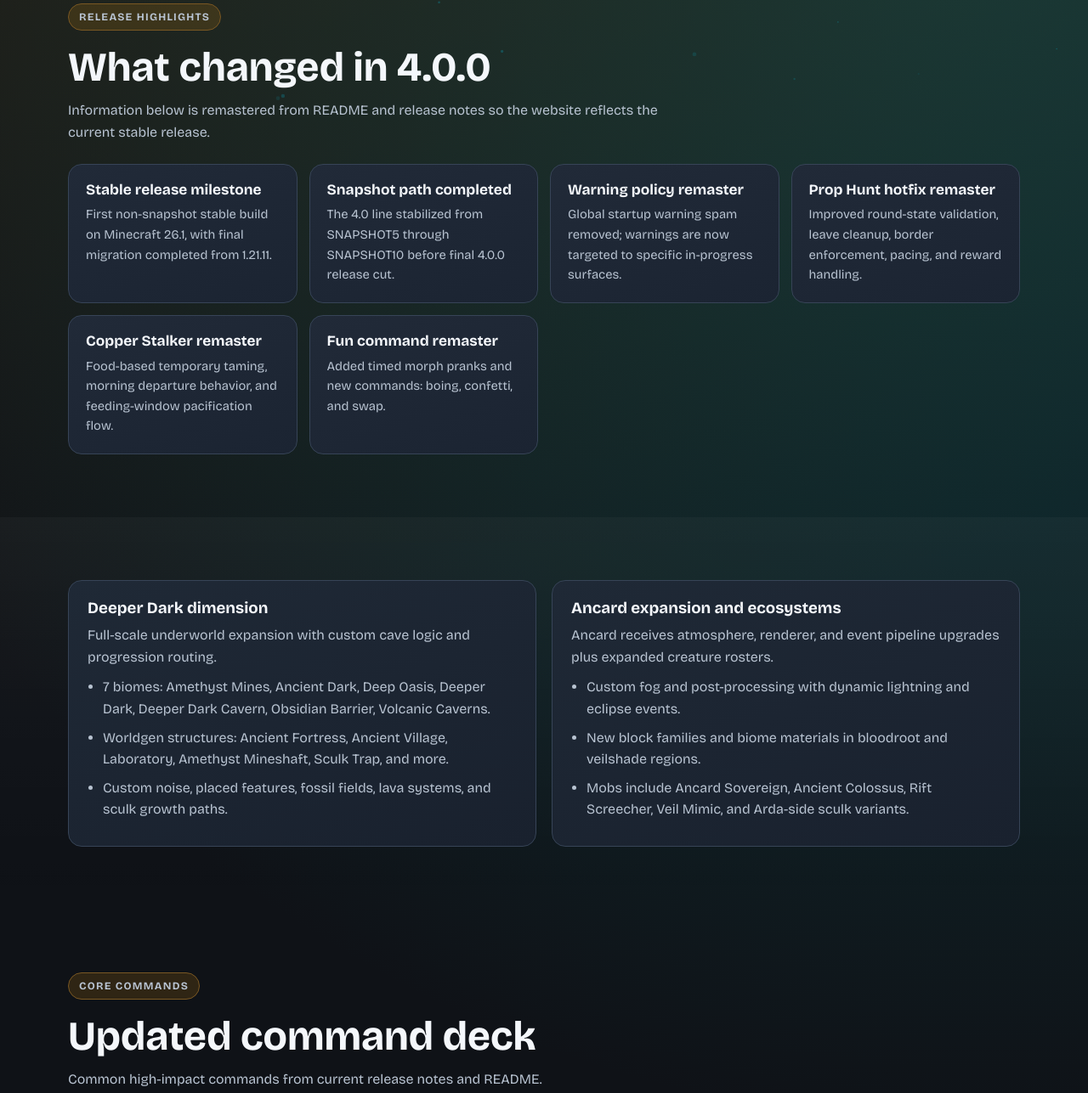
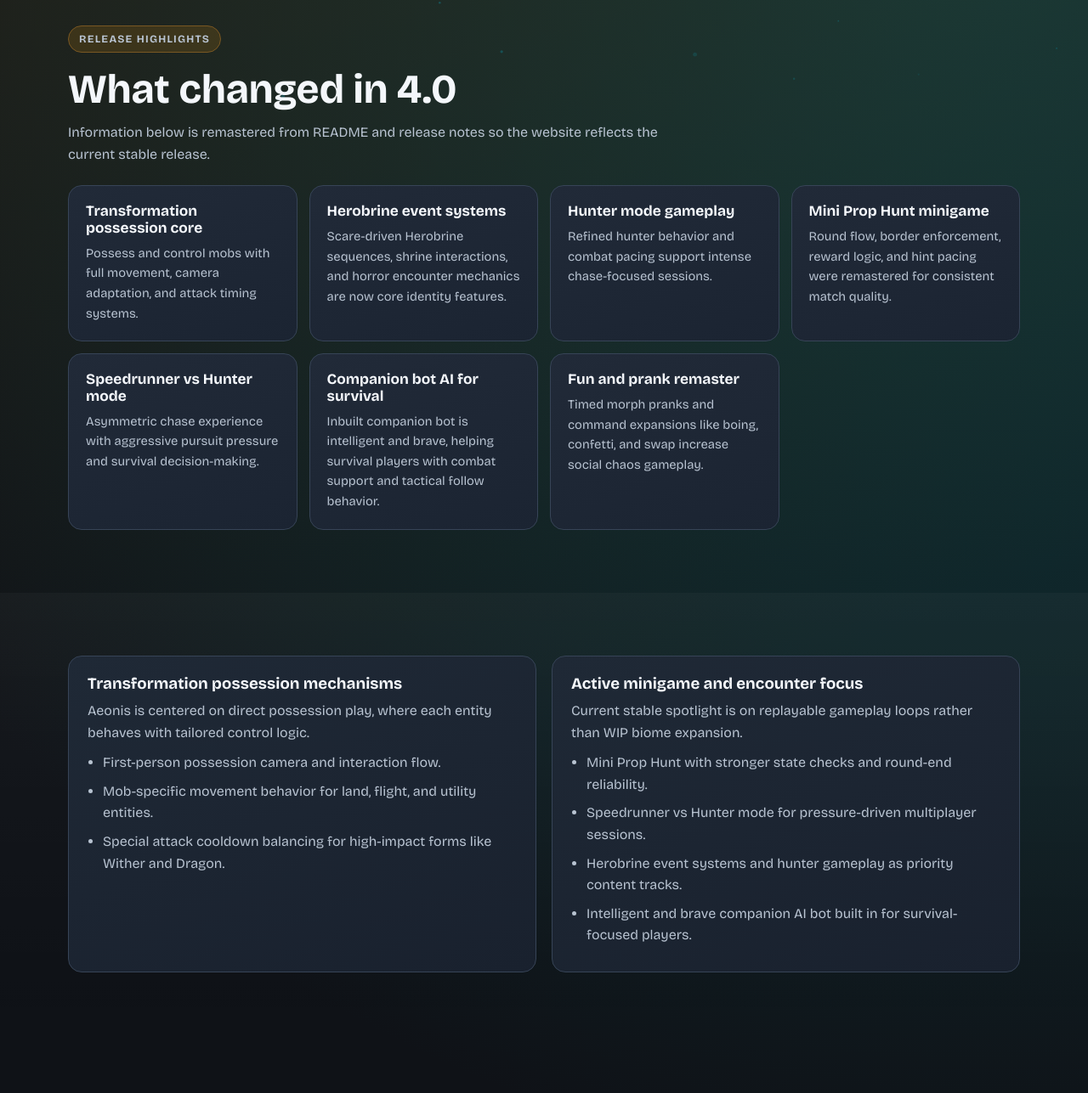
Before and after one commit to TheCorrectSynovian/aeonis-homepage, a plain HTML site: page index.html in a window 1280 px wide. Shown: the part 666-1953 px from the top of the page at 85% size. Drawn offline with nearby package versions, Linux system fonts and the light colour scheme.

Commit message:
Refocus homepage on active modes and companion AI; update platform links

```diff
--- a/index.html
+++ b/index.html
@@ -12,7 +12,7 @@
     <script async src="https://pagead2.googlesyndication.com/pagead/js/adsbygoogle.js?client=ca-pub-2207763509951946" crossorigin="anonymous"></script>
     <meta charset="UTF-8">
     <meta name="viewport" content="width=device-width, initial-scale=1.0">
-    <meta name="description" content="Aeonis v4.0.0 - First Stable 26.1 Release. Mob possession, Deeper Dark, Ancard expansion, AI remasters, and updated command systems.">
+    <meta name="description" content="Aeonis v4.0.0 - First Stable 26.1 Release. Transformation possession, Herobrine systems, Hunter modes, Prop Hunt, and Speedrunner vs Hunter minigames.">
     <meta name="theme-color" content="#f59e0b">
     <title>Aeonis v4.0.0 - First Stable 26.1 Release</title>
     <link rel="icon" type="image/svg+xml" href="./assets/aeonis-logo.svg?v=4.0.0">
@@ -32,7 +32,7 @@
             <a href="#" class="nav-logo">
                 <img class="logo-emblem" src="./assets/aeonis-logo.svg?v=4.0.0" alt="Aeonis logo">
                 <span class="logo-mark">AEONIS</span>
-                <span class="logo-version">v4.0.0</span>
+                <span class="logo-version">v4.0</span>
             </a>
             <button class="nav-toggle" id="navToggle" aria-label="Toggle navigation">
                 <span class="hamburger"></span>
@@ -57,8 +57,9 @@
                 <p class="chip">First Stable 26.1 Release</p>
                 <h1>Aeonis 4.0 is live.</h1>
                 <p class="hero-text">
-                    Mob possession, AI systems, dimension content, and gameplay remasters now aligned on the stable 26.1 line.
-                    Baseline is Minecraft 26.1 with 26.1.1 hotfix compatibility.
+                    Transformation possession, Herobrine encounters, Hunter gameplay, and minigame remasters now lead Aeonis 4.0.
+                    Baseline is Minecraft 26.1 with 26.1.1 hotfix compatibility while WIP dimension content remains staged.
+                    The mod also includes an intelligent, brave inbuilt companion AI bot for survival players.
                 </p>
                 <div class="hero-actions">
                     <a href="#downloads" class="btn btn-primary">Download Aeonis</a>
@@ -71,7 +72,7 @@
                 <div class="hero-badges">
                     <span>Fabric 26.1</span>
                     <span>Quilt 26.1</span>
-                    <span>Version 4.0.0</span>
+                    <span>Version 4.0</span>
                 </div>
             </div>
             <div class="hero-metrics reveal">
@@ -80,8 +81,8 @@
                     <p class="metric-label">Commands and gameplay systems</p>
                 </div>
                 <div class="metric-card">
-                    <p class="metric-value"><span class="stat-number" data-count="7">0</span></p>
-                    <p class="metric-label">Biomes in Deeper Dark</p>
+                        <p class="metric-value"><span class="stat-number" data-count="4">0</span></p>
+                        <p class="metric-label">Featured minigame modes</p>
                 </div>
                 <div class="metric-card">
                     <p class="metric-value"><span class="stat-number" data-count="6">0</span></p>
@@ -96,56 +97,61 @@
             <div class="container">
                 <div class="section-head reveal">
                     <p class="chip">Release Highlights</p>
-                    <h2>What changed in 4.0.0</h2>
+                    <h2>What changed in 4.0</h2>
                     <p>Information below is remastered from README and release notes so the website reflects the current stable release.</p>
                 </div>
                 <div class="feature-grid">
                     <article class="feature-card reveal" data-tilt>
-                        <h3>Stable release milestone</h3>
-                        <p>First non-snapshot stable build on Minecraft 26.1, with final migration completed from 1.21.11.</p>
+                        <h3>Transformation possession core</h3>
+                        <p>Possess and control mobs with full movement, camera adaptation, and attack timing systems.</p>
                     </article>
                     <article class="feature-card reveal" data-tilt>
-                        <h3>Snapshot path completed</h3>
-                        <p>The 4.0 line stabilized from SNAPSHOT5 through SNAPSHOT10 before final 4.0.0 release cut.</p>
+                        <h3>Herobrine event systems</h3>
+                        <p>Scare-driven Herobrine sequences, shrine interactions, and horror encounter mechanics are now core identity features.</p>
                     </article>
                     <article class="feature-card reveal" data-tilt>
-                        <h3>Warning policy remaster</h3>
-                        <p>Global startup warning spam removed; warnings are now targeted to specific in-progress surfaces.</p>
+                        <h3>Hunter mode gameplay</h3>
+                        <p>Refined hunter behavior and combat pacing support intense chase-focused sessions.</p>
                     </article>
                     <article class="feature-card reveal" data-tilt>
-                        <h3>Prop Hunt hotfix remaster</h3>
-                        <p>Improved round-state validation, leave cleanup, border enforcement, pacing, and reward handling.</p>
+                        <h3>Mini Prop Hunt minigame</h3>
+                        <p>Round flow, border enforcement, reward logic, and hint pacing were remastered for consistent match quality.</p>
                     </article>
                     <article class="feature-card reveal" data-tilt>
-                        <h3>Copper Stalker remaster</h3>
-                        <p>Food-based temporary taming, morning departure behavior, and feeding-window pacification flow.</p>
+                        <h3>Speedrunner vs Hunter mode</h3>
+                        <p>Asymmetric chase experience with aggressive pursuit pressure and survival decision-making.</p>
                     </article>
                     <article class="feature-card reveal" data-tilt>
-                        <h3>Fun command remaster</h3>
-                        <p>Added timed morph pranks and new commands: boing, confetti, and swap.</p>
+                        <h3>Companion bot AI for survival</h3>
+                        <p>Inbuilt companion bot is intelligent and brave, helping survival players with combat support and tactical follow behavior.</p>
+                    </article>
+                    <article class="feature-card reveal" data-tilt>
+                        <h3>Fun and prank remaster</h3>
+                        <p>Timed morph pranks and command expansions like boing, confetti, and swap increase social chaos gameplay.</p>
                     </article>
                 </div>
             </div>
         </section>
 
-        <section class="section section-alt" id="dimensions">
+        <section class="section section-alt" id="systems">
             <div class="container two-col">
                 <div class="panel reveal">
-                    <h3>Deeper Dark dimension</h3>
-                    <p>Full-scale underworld expansion with custom cave logic and progression routing.</p>
+                    <h3>Transformation possession mechanisms</h3>
+                    <p>Aeonis is centered on direct possession play, where each entity behaves with tailored control logic.</p>
                     <ul>
-                        <li>7 biomes: Amethyst Mines, Ancient Dark, Deep Oasis, Deeper Dark, Deeper Dark Cavern, Obsidian Barrier, Volcanic Caverns.</li>
-                        <li>Worldgen structures: Ancient Fortress, Ancient Village, Laboratory, Amethyst Mineshaft, Sculk Trap, and more.</li>
-                        <li>Custom noise, placed features, fossil fields, lava systems, and sculk growth paths.</li>
+                        <li>First-person possession camera and interaction flow.</li>
+                        <li>Mob-specific movement behavior for land, flight, and utility entities.</li>
+                        <li>Special attack cooldown balancing for high-impact forms like Wither and Dragon.</li>
                     </ul>
                 </div>
                 <div class="panel reveal">
-                    <h3>Ancard expansion and ecosystems</h3>
-                    <p>Ancard receives atmosphere, renderer, and event pipeline upgrades plus expanded creature rosters.</p>
+                    <h3>Active minigame and encounter focus</h3>
+                    <p>Current stable spotlight is on replayable gameplay loops rather than WIP biome expansion.</p>
                     <ul>
-                        <li>Custom fog and post-processing with dynamic lightning and eclipse events.</li>
-                        <li>New block families and biome materials in bloodroot and veilshade regions.</li>
-                        <li>Mobs include Ancard Sovereign, Ancient Colossus, Rift Screecher, Veil Mimic, and Arda-side sculk variants.</li>
+                        <li>Mini Prop Hunt with stronger state checks and round-end reliability.</li>
+                        <li>Speedrunner vs Hunter mode for pressure-driven multiplayer sessions.</li>
+                        <li>Herobrine event systems and hunter gameplay as priority content tracks.</li>
+                        <li>Intelligent and brave companion AI bot built in for survival-focused players.</li>
                     </ul>
                 </div>
             </div>
@@ -156,7 +162,7 @@
                 <div class="section-head reveal">
                     <p class="chip">Core Commands</p>
                     <h2>Updated command deck</h2>
-                    <p>Common high-impact commands from current release notes and README.</p>
+                    <p>Common high-impact commands from current release notes and README, including companion AI controls for survival gameplay.</p>
                 </div>
 
                 <div class="commands-tabs reveal">
@@ -366,15 +372,15 @@
             <div class="container">
                 <div class="section-head reveal">
                     <p class="chip">Download</p>
-                    <h2>Get Aeonis 4.0.0</h2>
+                    <h2>Get Aeonis 4.0</h2>
                 </div>
                 <div class="download-grid">
-                    <a class="download-card reveal" data-tilt href="https://www.curseforge.com/minecraft/mc-mods/aeonis-command-master" target="_blank" rel="noopener">
+                    <a class="download-card reveal" data-tilt href="https://www.curseforge.com/minecraft/mc-mods/aeonis" target="_blank" rel="noopener">
                         <h3>CurseForge</h3>
                         <p>Primary mod distribution page.</p>
                         <span>Open download</span>
                     </a>
-                    <a class="download-card reveal" data-tilt href="https://modrinth.com/mod/aeonis-command-master" target="_blank" rel="noopener">
+                    <a class="download-card reveal" data-tilt href="https://modrinth.com/mod/aeonis/" target="_blank" rel="noopener">
                         <h3>Modrinth</h3>
                         <p>Modern release channel.</p>
                         <span>Open download</span>
```
